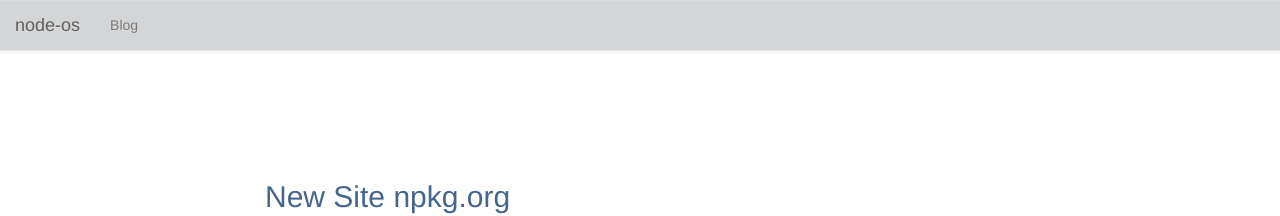
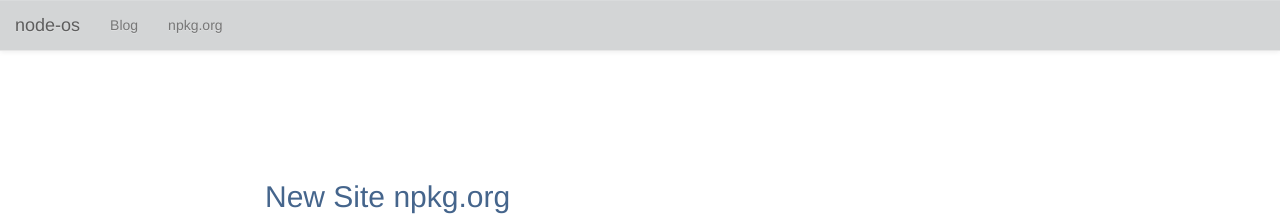
Before and after one commit to NodeOS/nodeos.github.io, a Jekyll site: the page built from blog/_posts/2014-01-26-npkg-website.md, in a window 1280 px wide. Shown: the top 216 px of the page. Built offline with Jekyll 4.4.1, drawn with Linux system fonts in a browser that asks for light colours; nearby versions of some CDN libraries; comment, search, counter and statistics services are not loaded.

Commit message:
link to npkg

```diff
--- a/_includes/header.html
+++ b/_includes/header.html
@@ -14,6 +14,7 @@
   <div class="collapse navbar-collapse navbar-ex1-collapse">
     <ul class="nav navbar-nav">
       <li><a href="/blog">Blog</a></li>
+      <li><a href="http://npkg.org">npkg.org</a></li>
     </ul>
   </div><!-- /.navbar-collapse -->
 </header>
```
